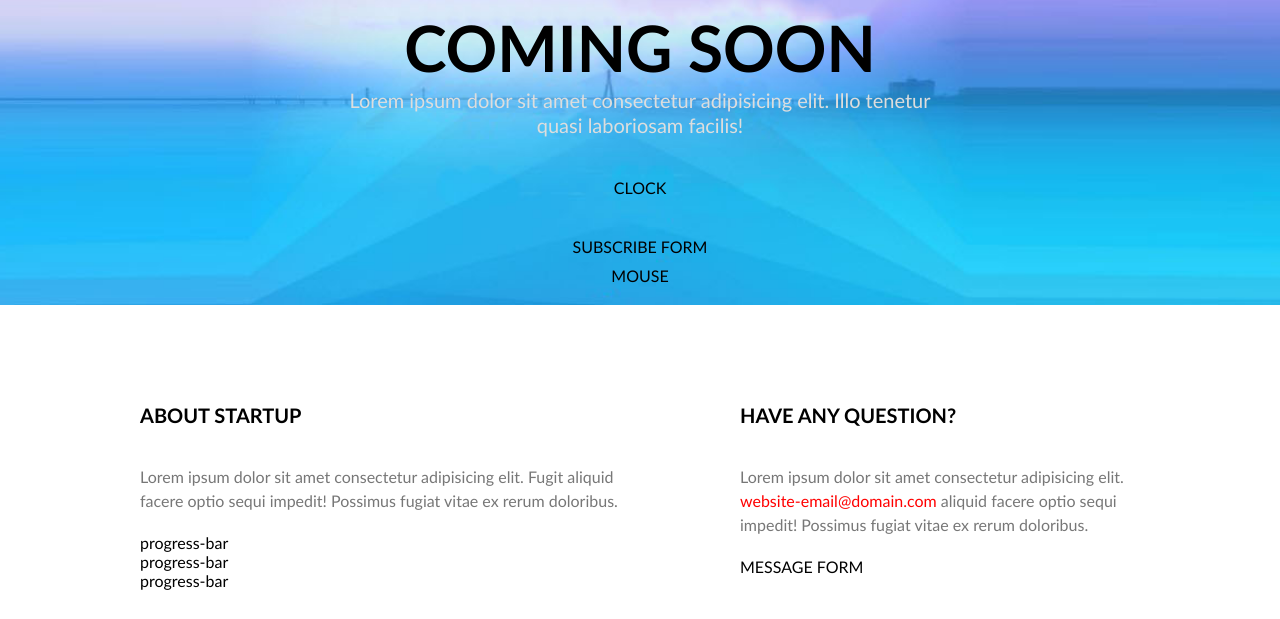
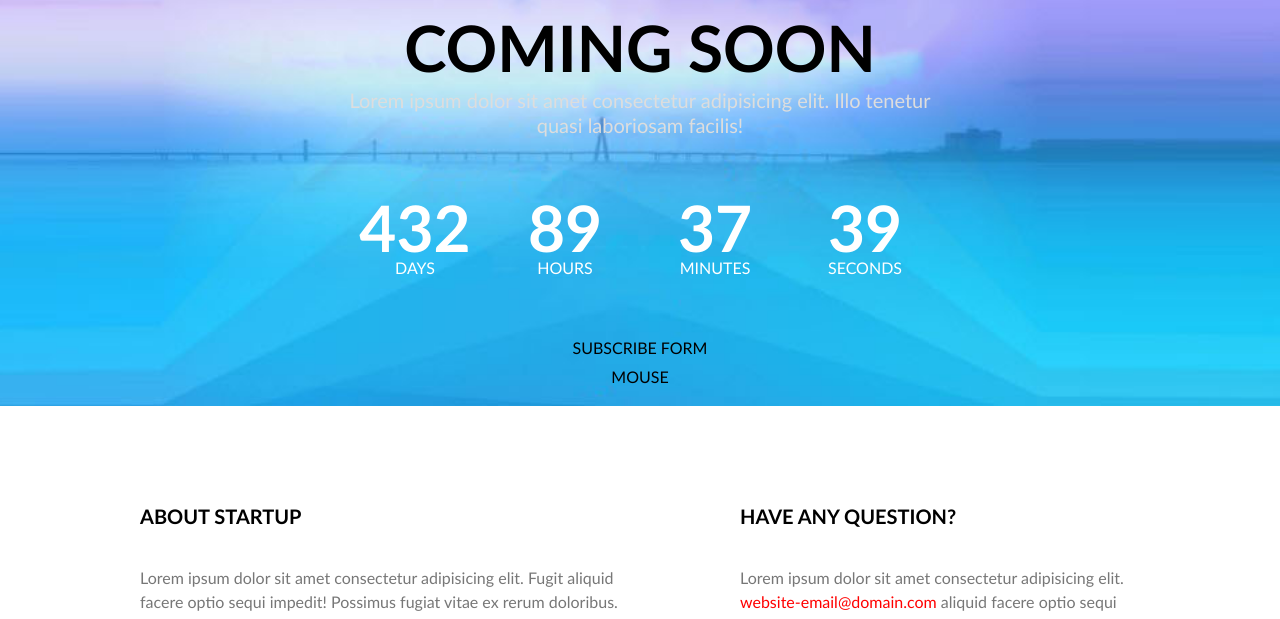
Before and after one commit to Paulius77777/Coming-soon, a plain HTML site: page index.html in a window 1280 px wide. Shown: the part 142-761 px from the top of the page. Drawn offline with Linux system fonts and the light colour scheme.

Commit message:
Clock component #3

```diff
--- a/css/clock.css
+++ b/css/clock.css
@@ -0,0 +1,35 @@
+.clock {
+    display: inline-block;
+    width: 100%;
+    text-align: center;
+    color: #fff;
+}
+
+    .clock > .time {
+        display: inline-block;
+        width: 25%;
+        float: left;
+        margin: 20px 0;
+    }
+
+        .clock > .time > .value {
+            display: inline-block;
+            width: 100%;
+            font-size: 64px;
+            line-height: 60px;
+            font-weight: bold;
+        }
+
+        .clock > .time > .label {
+            display: inline-block;
+            width: 100%;
+            font-size: 16px;
+            line-height: 20px;
+            text-transform: uppercase;
+        }
+        @media (max-width: 700px) {
+            .clock > .time{
+                width: 50%;
+                margin-bottom: 40px;
+            }
+        }
--- a/index.html
+++ b/index.html
@@ -19,7 +19,24 @@
             <img src="./img/marknad.png" alt="logo" class="logo">
             <h1>COMING SOON</h1>
             <p>Lorem ipsum dolor sit amet consectetur adipisicing elit. Illo tenetur quasi laboriosam facilis!</p>
-            <div class="clock">CLOCK</div>
+            <div class="clock">
+                <div class="time">
+                    <div class="value">432</div>
+                    <div class="label">Days</div>
+                </div>
+                <div class="time">
+                    <div class="value">89</div>
+                    <div class="label">hours</div>
+                </div>
+                <div class="time">
+                    <div class="value">37</div>
+                    <div class="label">minutes</div>
+                </div>
+                <div class="time">
+                    <div class="value">39</div>
+                    <div class="label">seconds</div>
+                </div>
+            </div>
             <form class="form">SUBSCRIBE FORM</form>
             <div class="mouse">MOUSE</div>
         </div>
```
Also changed, not shown: css/style.css (line endings or trailing spaces).
